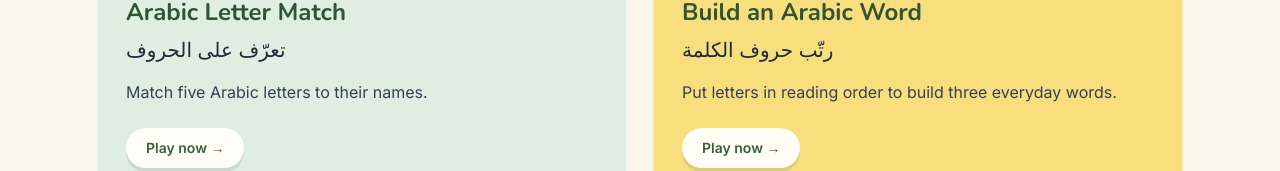
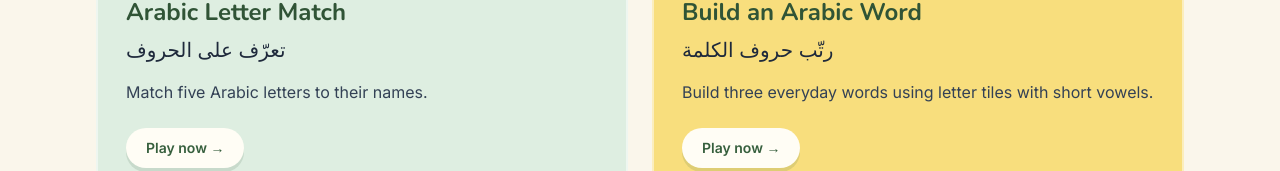
Before and after one commit to DinaElAhl/Pathways-, a React (Vite) app: page /play in a window 1280 px wide. Shown: the part 603-774 px from the top of the page. Built offline with nearby package versions, Linux system fonts and the light colour scheme.

Commit message:
fix: include short vowels in Arabic word-building tiles

```diff
--- a/src/data/learningGames.js
+++ b/src/data/learningGames.js
@@ -66,22 +66,22 @@ export const learningGames = [
     "id": "words",
     "title": "Build an Arabic Word",
     "arabic": "رتّب حروف الكلمة",
-    "description": "Put letters in reading order to build three everyday words.",
+    "description": "Build three everyday words using letter tiles with short vowels.",
     "questions": [
       {
         "prompt": "Build bāb — door. Choose letters in Arabic reading order (right to left).",
         "display": "باب",
         "letters": [
           "ا",
-          "ب",
+          "بَ",
           "ب"
         ],
         "sequence": [
-          "ب",
+          "بَ",
           "ا",
           "ب"
         ],
-        "explanation": "ب + ا + ب → باب (bāb): door."
+        "explanation": "بَ + ا + ب → بَاب (bāb): door. Fatḥah on ب gives ba; ا lengthens the vowel to ā."
       },
       {
         "prompt": "Build kitāb — book. Choose letters in Arabic reading order (right to left).",
@@ -89,31 +89,31 @@ export const learningGames = [
         "letters": [
           "ب",
           "ا",
-          "ك",
-          "ت"
+          "كِ",
+          "تَ"
         ],
         "sequence": [
-          "ك",
-          "ت",
+          "كِ",
+          "تَ",
           "ا",
           "ب"
         ],
-        "explanation": "ك + ت + ا + ب → كتاب (kitāb): book."
+        "explanation": "كِ + تَ + ا + ب → كِتَاب (kitāb): book. Kasrah gives ki; fatḥah with ا gives tā."
       },
       {
         "prompt": "Build qalam — pen. Choose letters in Arabic reading order (right to left).",
         "display": "قلم",
         "letters": [
           "م",
-          "ق",
-          "ل"
+          "قَ",
+          "لَ"
         ],
         "sequence": [
-          "ق",
-          "ل",
+          "قَ",
+          "لَ",
           "م"
         ],
-        "explanation": "ق + ل + م → قلم (qalam): pen."
+        "explanation": "قَ + لَ + م → قَلَم (qalam): pen. Fatḥah gives qa and la."
       }
     ]
   },
```
